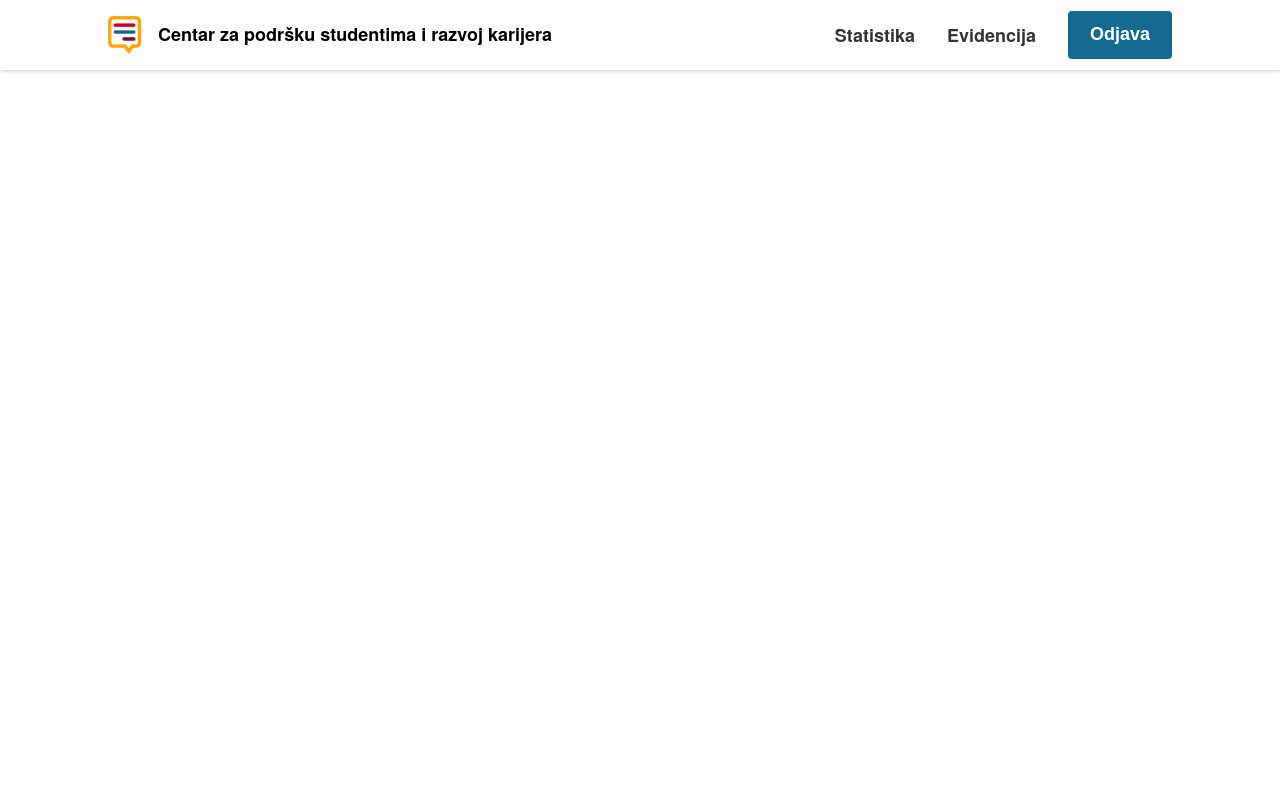
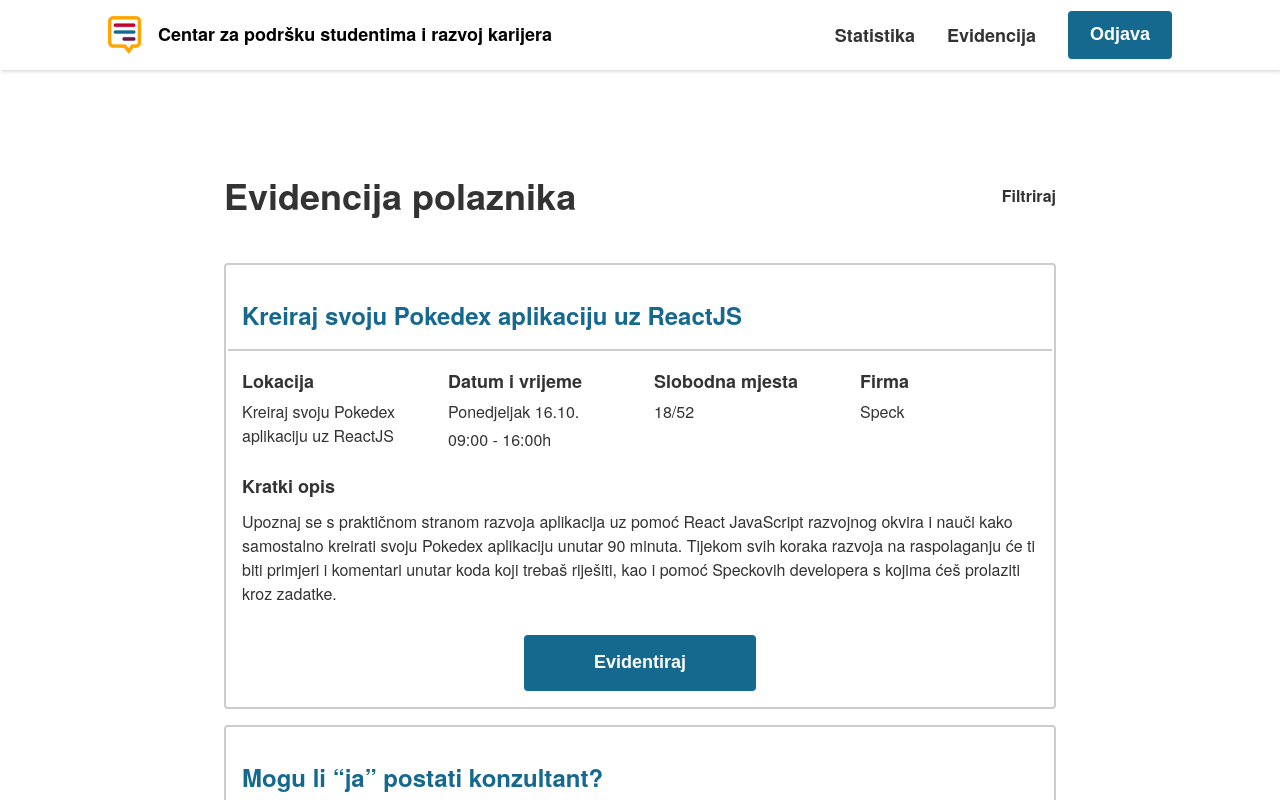
Before and after one commit to DnameZ/TeamProject, a React (Create React App) app: page /records in a window 1280 px wide. Shown: the top 800 px of the page. Built offline with nearby package versions, Linux system fonts and the light colour scheme.

Commit message:
added records pagr

```diff
--- a/src/pages/Records/Records.js
+++ b/src/pages/Records/Records.js
@@ -1,7 +1,76 @@
-import React from 'react';
+import React, { useState } from 'react';
+import { DummyItem, ButtonWrapper } from './RecordsStyle';
+
+//Components
+import Section from '../../components/Section/Section';
+import EventCard from '../../components/EventCard/EventCard';
+import {
+  EventsWrapper,
+  FilterWrapper,
+  PrimaryButton,
+  SectionContent,
+} from '../../lib/styles/generalStyles';
+import Filter from '../../components/Filter/Filter';
+import FilterStatusOverlay from '../../components/FilterStatusOverlay/FilterStatusOverlay';
+
+//Mock data
+import eventsMock from '../../lib/mock/events';
 
 const Records = () => {
-  return <div></div>;
+  const [filter, setFilter] = useState(false);
+  const [allEvents, setAllEvents] = useState(true);
+
+  const toggleFilter = () => {
+    setFilter((prevFilter) => !prevFilter);
+  };
+
+  const handleResize = (event) => {
+    if (event.target.innerWidth > 1300) {
+      setFilter(false);
+    }
+  };
+
+  window.addEventListener('resize', handleResize);
+
+  return (
+    <>
+      <Section
+        onOpenFilter={toggleFilter}
+        sectionTitle="Evidencija polaznika"
+        buttonsHidden
+        setAllEvents={setAllEvents}
+      />
+      {filter ? (
+        <FilterStatusOverlay title="Filtriraj" onOverlayClosed={toggleFilter}>
+          <Filter />
+        </FilterStatusOverlay>
+      ) : null}
+      {!filter ? (
+        <SectionContent columns={2}>
+          {<FilterWrapper>{allEvents && <Filter />}</FilterWrapper>}
+          <EventsWrapper>
+            {eventsMock.map((event) => (
+              <EventCard
+                key={event.id}
+                title={event.title}
+                location={event.title}
+                date={event.date}
+                time={event.time}
+                freeSpots={event.availability}
+                company={event.company}
+                shortDescription={event.shortDescription}
+                buttonText="Evidentiraj"
+              />
+            ))}
+          </EventsWrapper>
+          <DummyItem />
+          <ButtonWrapper>
+            <PrimaryButton text="Prikaži više" type="fullWidth" />
+          </ButtonWrapper>
+        </SectionContent>
+      ) : null}
+    </>
+  );
 };
 
 export default Records;
--- /dev/null
+++ b/src/pages/Records/RecordsStyle.js
@@ -0,0 +1,19 @@
+import styled from 'styled-components';
+import { breakpoints } from '../../lib/styles/theme';
+
+export const ButtonWrapper = styled.div`
+  margin: 16px 0;
+  width: 100%;
+
+  @media screen and (${breakpoints.tablet}) {
+    width: 232px;
+    margin: 24px auto;
+  }
+
+  @media screen and (${breakpoints.desktop}) {
+    width: 232px;
+    margin: 48px auto;
+  }
+`;
+
+export const DummyItem = styled.div``;
```
